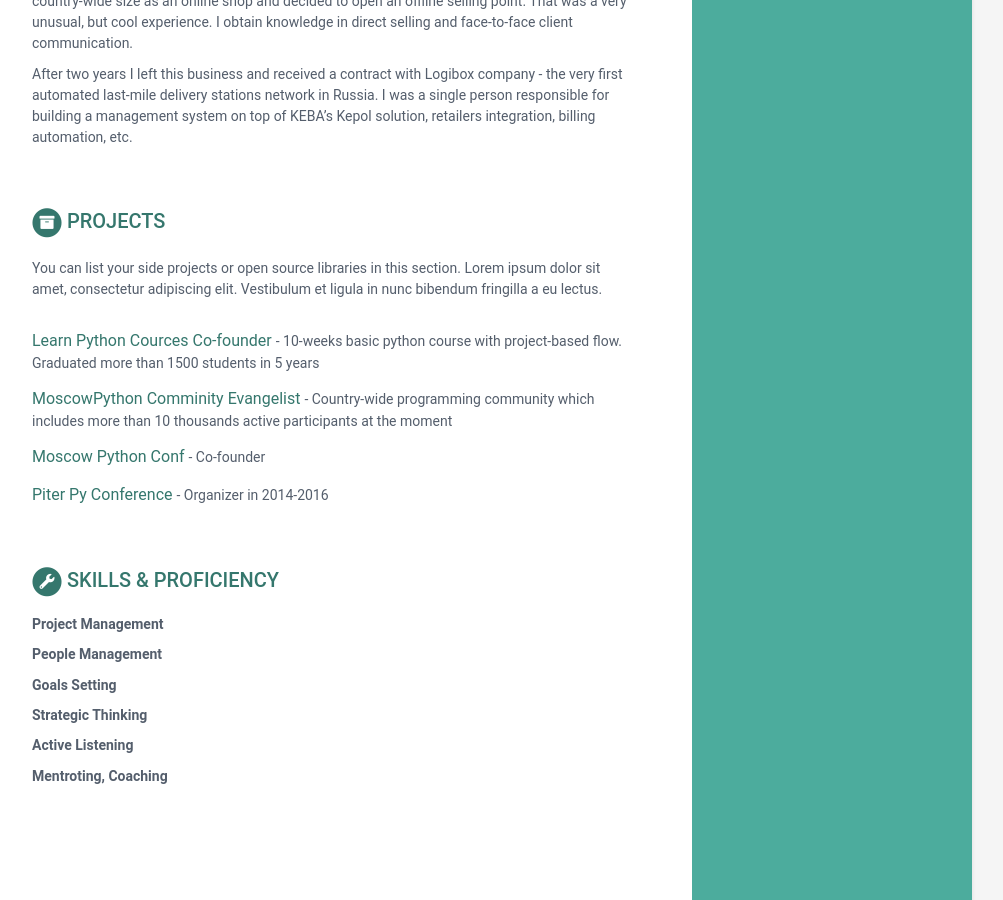
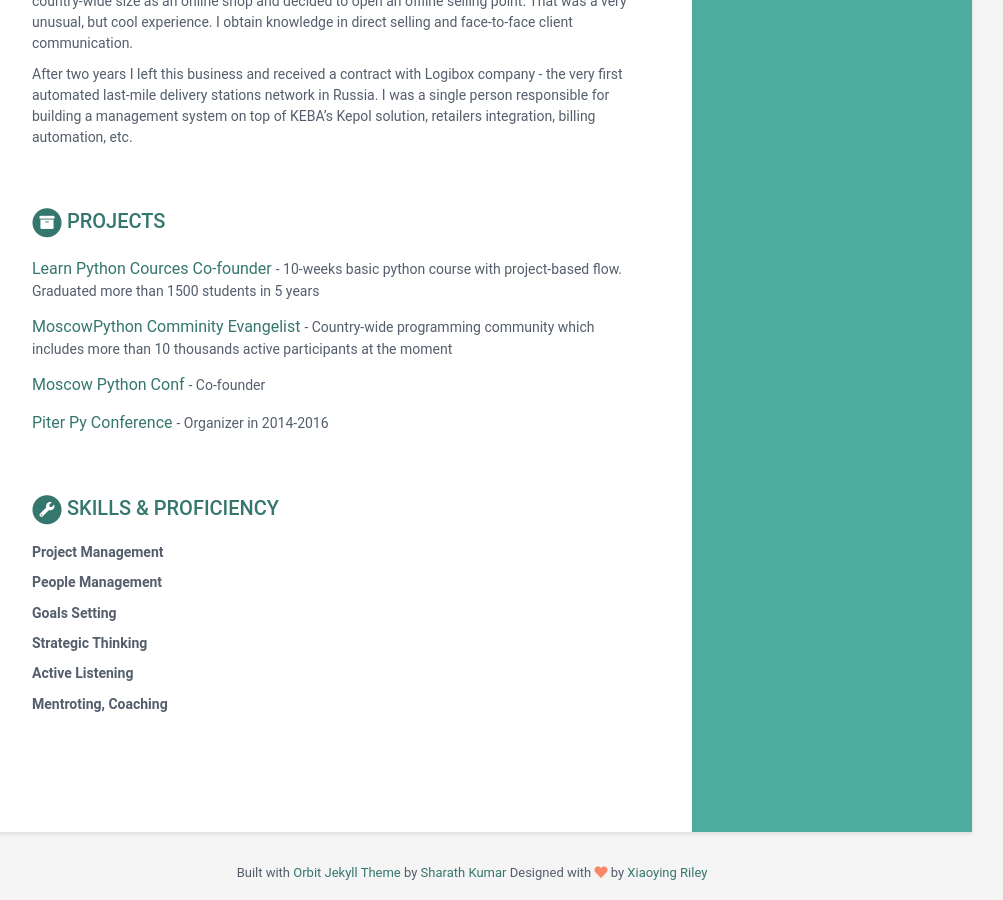
Before and after one commit to VladimirFilonov/vladimirfilonov.github.io, a Jekyll site: the page built from index.html, in a window 1280 px wide and 900 px high, scrolled down 2380 px. Shown: the whole window, without its empty margins (168-1171 px from the left). Built offline with Jekyll 4.4.1, drawn with Linux system fonts in a browser that asks for light colours.

Commit message:
Remove "Lorem ipsum" from projects

```diff
--- a/_data/data.yml
+++ b/_data/data.yml
@@ -190,10 +190,6 @@ experiences:
 
 projects:
     title: Projects
-    intro: >
-      You can list your side projects or open source libraries in this
-      section. Lorem ipsum dolor sit amet, consectetur adipiscing elit.
-      Vestibulum et ligula in nunc bibendum fringilla a eu lectus.
     assignments:
       - title: Learn Python Cources Co-founder
         link: "https://learn.python.ru"
```
